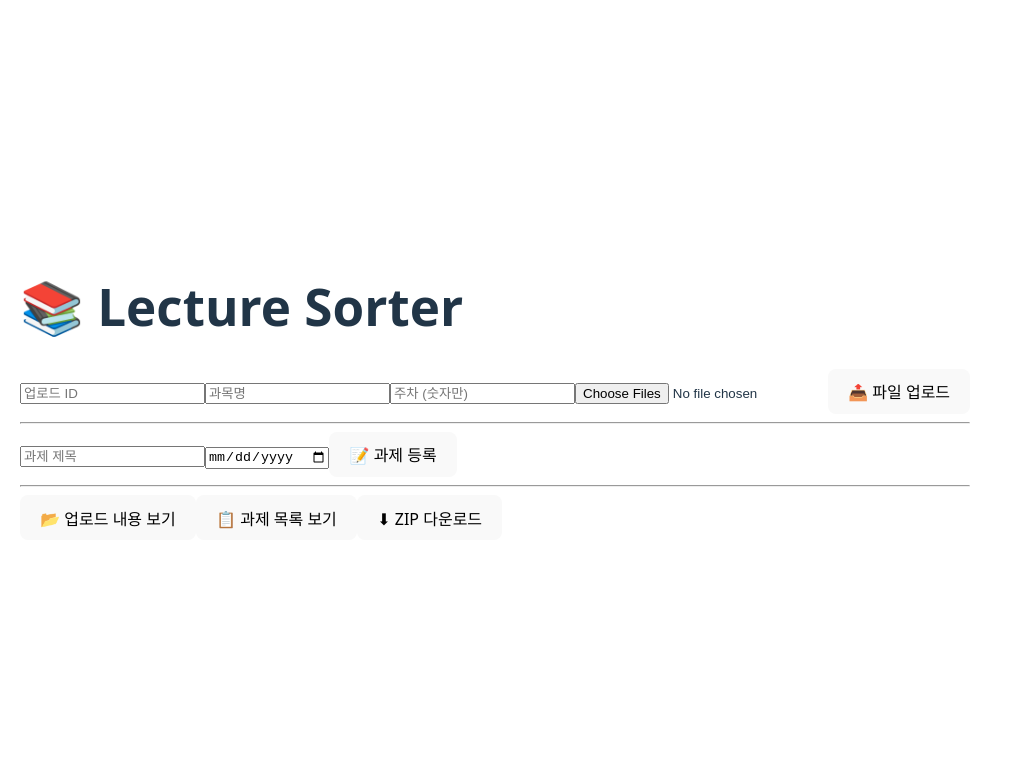
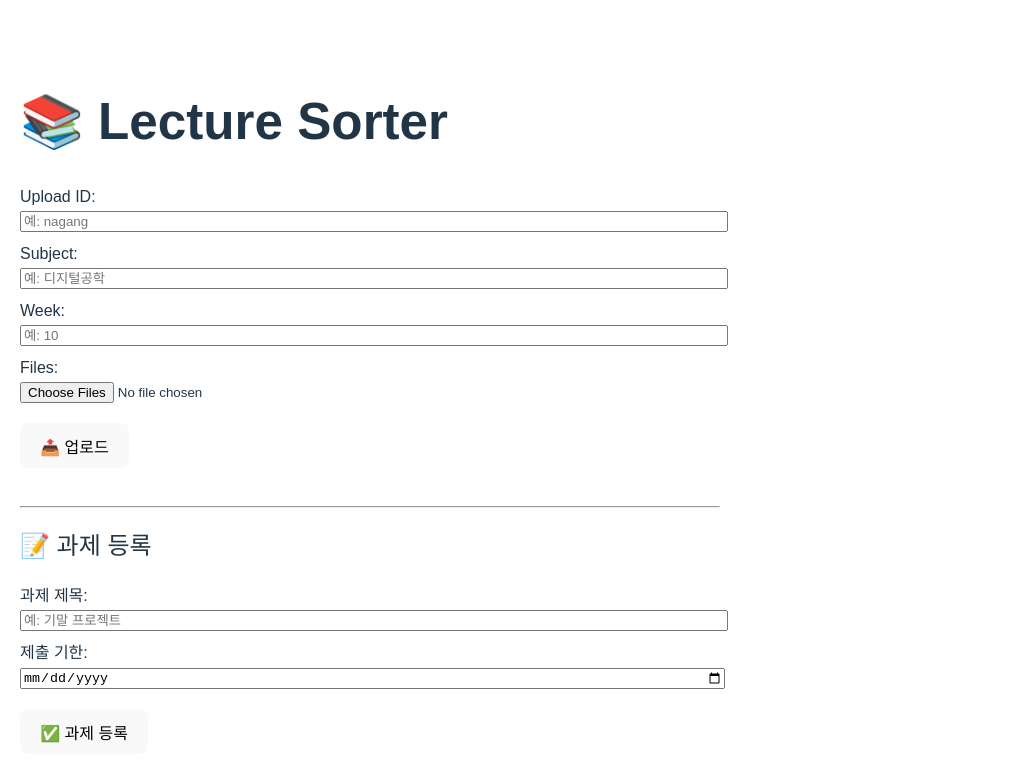
Before and after one commit to nagang02/lecture-sorter, a React (Vite) app in the folder frontend/: page / in a window 1280 px wide. Shown: the top 782 px of the page, without its empty margins (0-1013 px from the left). Built offline with nearby package versions, Linux system fonts and the light colour scheme.

Commit message:
Feat: QR코드 및 업로드 링크 표시 기능 추가

```diff
--- a/frontend/src/App.jsx
+++ b/frontend/src/App.jsx
@@ -1,170 +1,153 @@
-import React, { useState } from 'react';
-import axios from 'axios';
+import React, { useState } from "react";
+import axios from "axios";
+import { QRCode } from "qrcode.react";
 
 function App() {
-  const [uploadId, setUploadId] = useState('');
-  const [subject, setSubject] = useState('');
-  const [week, setWeek] = useState('');
+  const [uploadId, setUploadId] = useState("");
+  const [subject, setSubject] = useState("");
+  const [week, setWeek] = useState("");
   const [files, setFiles] = useState([]);
-  const [assignTitle, setAssignTitle] = useState('');
-  const [assignDeadline, setAssignDeadline] = useState('');
-  const [uploadedData, setUploadedData] = useState(null);
-  const [assignments, setAssignments] = useState([]);
-  const [message, setMessage] = useState('');
-
-  const backendURL = 'https://lecture-sorter-backend.onrender.com';
+  const [assignmentTitle, setAssignmentTitle] = useState("");
+  const [assignmentDeadline, setAssignmentDeadline] = useState("");
+  const [uploadResult, setUploadResult] = useState(null);
 
   const handleUpload = async () => {
+    if (!uploadId || !subject || !week || files.length === 0) {
+      alert("모든 항목을 입력하고 파일을 선택해주세요.");
+      return;
+    }
+
     const formData = new FormData();
-    files.forEach(file => formData.append('files', file));
-    formData.append('upload_id', uploadId);
-    formData.append('subject', subject);
-    formData.append('week', week);
+    formData.append("upload_id", uploadId);
+    formData.append("subject", subject);
+    formData.append("week", week);
+    for (const file of files) {
+      formData.append("files", file);
+    }
 
     try {
-      const res = await axios.post(`${backendURL}/upload`, formData);
-      setMessage('파일 업로드 성공');
-      console.log(res.data);
-    } catch (err) {
-      console.error(err);
-      setMessage('업로드 실패');
+      const response = await axios.post(
+        "https://lecture-sorter-backend.onrender.com/upload",
+        formData
+      );
+      setUploadResult(response.data);
+      alert("업로드 성공!");
+    } catch (error) {
+      console.error(error);
+      alert("업로드 실패");
     }
   };
 
-  const handleAssignment = async () => {
+  const handleRegisterAssignment = async () => {
+    if (!uploadId || !subject || !assignmentTitle || !assignmentDeadline) {
+      alert("모든 항목을 입력해주세요.");
+      return;
+    }
+
     const formData = new FormData();
-    formData.append('upload_id', uploadId);
-    formData.append('subject', subject);
-    formData.append('title', assignTitle);
-    formData.append('deadline', assignDeadline);
+    formData.append("upload_id", uploadId);
+    formData.append("subject", subject);
+    formData.append("title", assignmentTitle);
+    formData.append("deadline", assignmentDeadline);
 
     try {
-      await axios.post(`${backendURL}/assignments`, formData);
-      setMessage('과제 등록 완료');
-    } catch (err) {
-      console.error(err);
-      setMessage('과제 등록 실패');
-    }
-  };
-
-  const fetchUploadedData = async () => {
-    try {
-      const res = await axios.get(`${backendURL}/uploads/${uploadId}`);
-      setUploadedData(res.data);
-      setMessage('');
-    } catch (err) {
-      console.error(err);
-      setMessage('업로드된 자료 없음');
-      setUploadedData(null);
-    }
-  };
-
-  const fetchAssignments = async () => {
-    try {
-      const res = await axios.get(`${backendURL}/assignments/${uploadId}`);
-      setAssignments(res.data);
-      setMessage('');
-    } catch (err) {
-      console.error(err);
-      setMessage('과제 정보 없음');
-      setAssignments([]);
-    }
-  };
-
-  const handleDownloadZip = async () => {
-    try {
-      const res = await axios.get(`${backendURL}/zip/${uploadId}`, {
-        responseType: 'blob',
-      });
-      const url = window.URL.createObjectURL(new Blob([res.data]));
-      const link = document.createElement('a');
-      link.href = url;
-      link.setAttribute('download', `${uploadId}_자료.zip`);
-      document.body.appendChild(link);
-      link.click();
-      link.remove();
-    } catch (err) {
-      console.error(err);
-      setMessage('ZIP 다운로드 실패');
+      await axios.post(
+        "https://lecture-sorter-backend.onrender.com/assignments",
+        formData
+      );
+      alert("과제 등록 성공!");
+    } catch (error) {
+      console.error(error);
+      alert("과제 등록 실패");
     }
   };
 
   return (
-    <div style={{ padding: '20px' }}>
+    <div style={{ maxWidth: 700, margin: "40px auto", padding: 20, fontFamily: "sans-serif" }}>
       <h1>📚 Lecture Sorter</h1>
 
+      <label>Upload ID:</label>
       <input
-        placeholder="업로드 ID"
+        type="text"
         value={uploadId}
         onChange={(e) => setUploadId(e.target.value)}
+        placeholder="예: nagang"
+        style={{ width: "100%", marginBottom: 10 }}
       />
+
+      <label>Subject:</label>
       <input
-        placeholder="과목명"
+        type="text"
         value={subject}
         onChange={(e) => setSubject(e.target.value)}
+        placeholder="예: 디지털공학"
+        style={{ width: "100%", marginBottom: 10 }}
       />
+
+      <label>Week:</label>
       <input
-        placeholder="주차 (숫자만)"
+        type="text"
         value={week}
         onChange={(e) => setWeek(e.target.value)}
+        placeholder="예: 10"
+        style={{ width: "100%", marginBottom: 10 }}
       />
+
+      <label>Files:</label>
       <input
         type="file"
         multiple
         onChange={(e) => setFiles(Array.from(e.target.files))}
+        style={{ width: "100%", marginBottom: 20 }}
       />
-      <button onClick={handleUpload}>📤 파일 업로드</button>
+
+      <button onClick={handleUpload} style={{ marginBottom: 30 }}>📤 업로드</button>
 
       <hr />
 
+      <h2>📝 과제 등록</h2>
+      <label>과제 제목:</label>
       <input
-        placeholder="과제 제목"
-        value={assignTitle}
-        onChange={(e) => setAssignTitle(e.target.value)}
+        type="text"
+        value={assignmentTitle}
+        onChange={(e) => setAssignmentTitle(e.target.value)}
+        placeholder="예: 기말 프로젝트"
+        style={{ width: "100%", marginBottom: 10 }}
       />
+
+      <label>제출 기한:</label>
       <input
         type="date"
-        value={assignDeadline}
-        onChange={(e) => setAssignDeadline(e.target.value)}
+        value={assignmentDeadline}
+        onChange={(e) => setAssignmentDeadline(e.target.value)}
+        style={{ width: "100%", marginBottom: 20 }}
       />
-      <button onClick={handleAssignment}>📝 과제 등록</button>
 
-      <hr />
+      <button onClick={handleRegisterAssignment} style={{ marginBottom: 30 }}>✅ 과제 등록</button>
 
-      <button onClick={fetchUploadedData}>📂 업로드 내용 보기</button>
-      <button onClick={fetchAssignments}>📋 과제 목록 보기</button>
-      <button onClick={handleDownloadZip}>⬇ ZIP 다운로드</button>
+      {uploadId && (
+        <div style={{ marginTop: "40px", borderTop: "1px solid #ccc", paddingTop: "30px" }}>
+          <h3>📦 업로드 완료!</h3>
+          <p>아래 링크로 언제든지 접속하여 확인할 수 있어요:</p>
+          <a
+            href={`https://lecture-sorter-frontend.onrender.com/uploads/${uploadId}`}
+            target="_blank"
+            rel="noopener noreferrer"
+            style={{ wordBreak: "break-all", color: "blue" }}
+          >
+            https://lecture-sorter-frontend.onrender.com/uploads/{uploadId}
+          </a>
 
-      <p style={{ color: 'green' }}>{message}</p>
+          <h4 style={{ marginTop: "20px" }}>📱 QR코드로 공유</h4>
+          <QRCode
+            value={`https://lecture-sorter-frontend.onrender.com/uploads/${uploadId}`}
+            size={160}
+            includeMargin={true}
+          />
 
-      {uploadedData && (
-        <div>
-          <h2>업로드 파일 목록</h2>
-          {Object.entries(uploadedData).map(([subj, weeks]) => (
-            <div key={subj}>
-              <strong>{subj}</strong>
-              <ul>
-                {Object.entries(weeks).map(([week, files]) => (
-                  <li key={week}>
-                    {week}: {files.join(', ')}
-                  </li>
-                ))}
-              </ul>
-            </div>
-          ))}
-        </div>
-      )}
-
-      {assignments.length > 0 && (
-        <div>
-          <h2>과제 목록</h2>
-          <ul>
-            {assignments.map((a, idx) => (
-              <li key={idx}>
-                [{a.subject}] {a.title} - 마감일: {a.deadline}
-              </li>
-            ))}
-          </ul>
+          <p style={{ marginTop: "10px", color: "#888" }}>
+            이 QR을 스캔하거나 링크를 즐겨찾기 해두면 편리해요!
+          </p>
         </div>
       )}
     </div>
```
Also changed, not shown: 1 other file (tests, documents, lock files or other folders).
